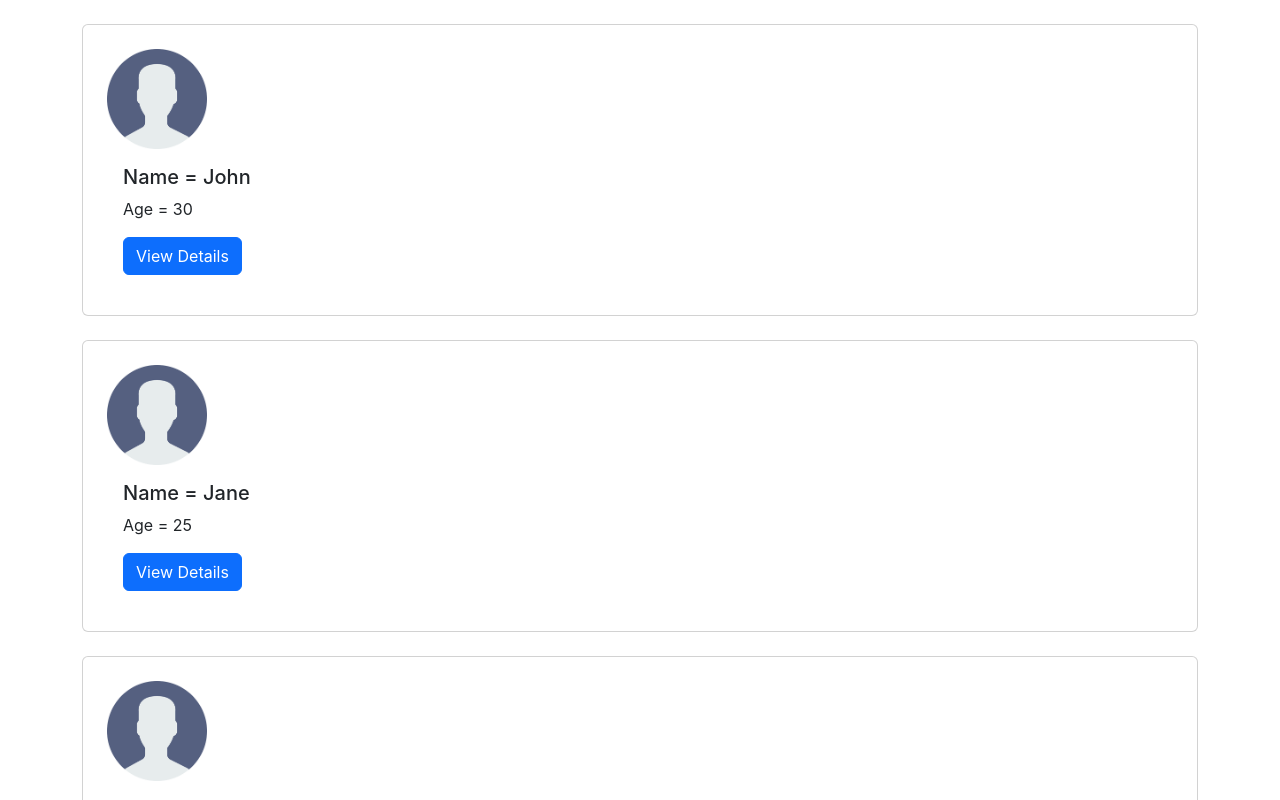
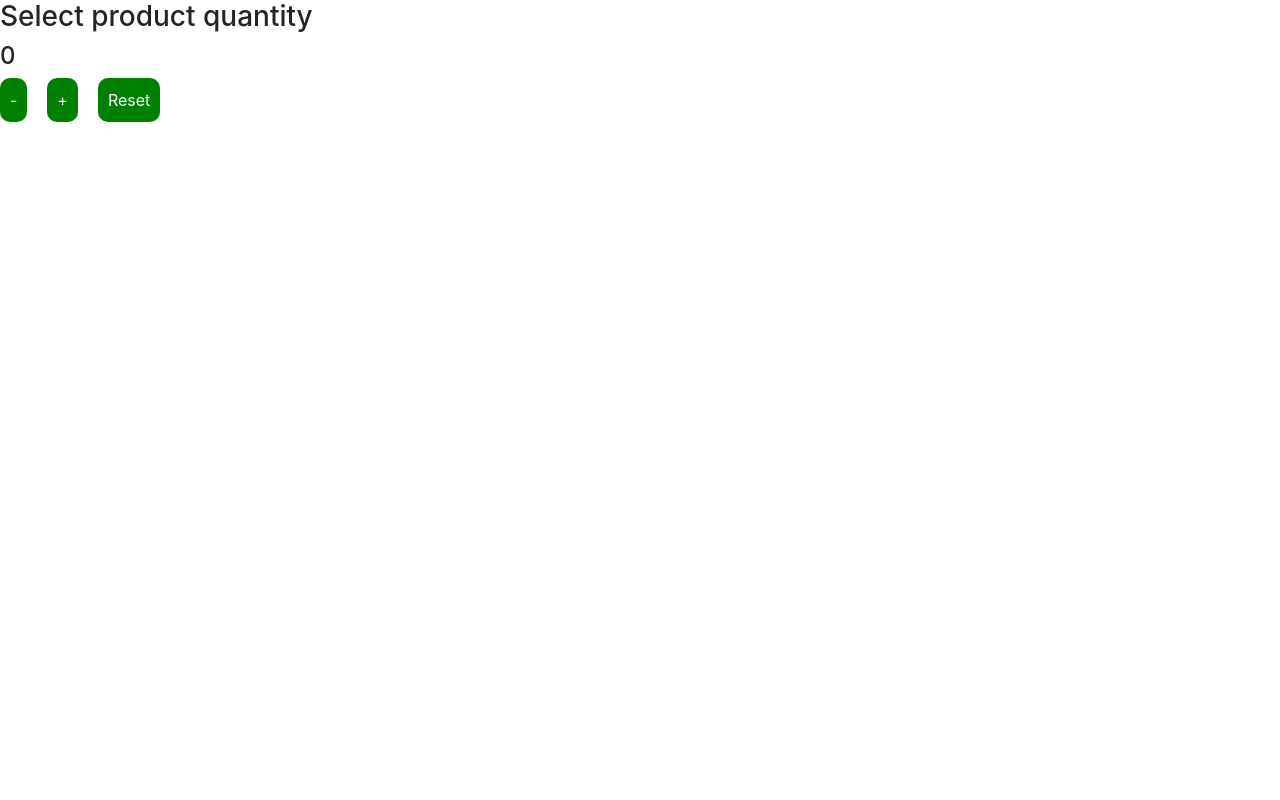
Before and after one commit to dnesbala/github-api-js-starter, a React (Create React App) app in the folder react-concepts/: page / in a window 1280 px wide. Shown: the top 800 px of the page. Built offline with nearby package versions, Linux system fonts and the light colour scheme.

Commit message:
Counter App; useState

```diff
--- a/react-concepts/src/App.jsx
+++ b/react-concepts/src/App.jsx
@@ -1,4 +1,5 @@
 import React from "react";
+import Counter from "./components/Counter";
 import Person from "./components/Person";
 
 const personList = [
@@ -26,11 +27,12 @@ const personList = [
 
 const App = () => {
   return (
-    <div className="container">
-      {personList.map((person, index) => (
-        <Person key={person.id} name={person.name} age={person.age} />
-      ))}
-    </div>
+    // <div className="container">
+    //   {personList.map((person, index) => (
+    //     <Person key={person.id} name={person.name} age={person.age} />
+    //   ))}
+    // </div>
+    <Counter />
   );
 };
 
--- /dev/null
+++ b/react-concepts/src/components/Counter.jsx
@@ -0,0 +1,35 @@
+import React, { useState } from "react";
+import "../styles/Counter.css";
+
+const Counter = () => {
+  //   const value = useState(0);
+  //   console.log(value);
+  //   const counterValue = value[0];
+  //   const setCounterValue = value[1];
+
+  const [counterValue, setCounterValue] = useState(0);
+  console.log(counterValue);
+
+  const handleDecrement = () => {
+    if (counterValue > 0) setCounterValue(counterValue - 1);
+    // counterValue > 0 && setCounterValue(counterValue - 1);
+  };
+  const handleIncrement = () => {
+    setCounterValue(counterValue + 1);
+  };
+  const handleReset = () => {
+    setCounterValue(0);
+  };
+
+  return (
+    <div>
+      <h3>Select product quantity</h3>
+      <h4>{counterValue}</h4>
+      <button onClick={handleDecrement}>-</button>
+      <button onClick={handleIncrement}>+</button>
+      <button onClick={handleReset}>Reset</button>
+    </div>
+  );
+};
+
+export default Counter;
--- /dev/null
+++ b/react-concepts/src/styles/Counter.css
@@ -0,0 +1,8 @@
+button {
+    padding: 10px;
+    background-color: green;
+    border: none;
+    margin-right: 20px;
+    color: white;
+    border-radius: 10px;
+}
```
